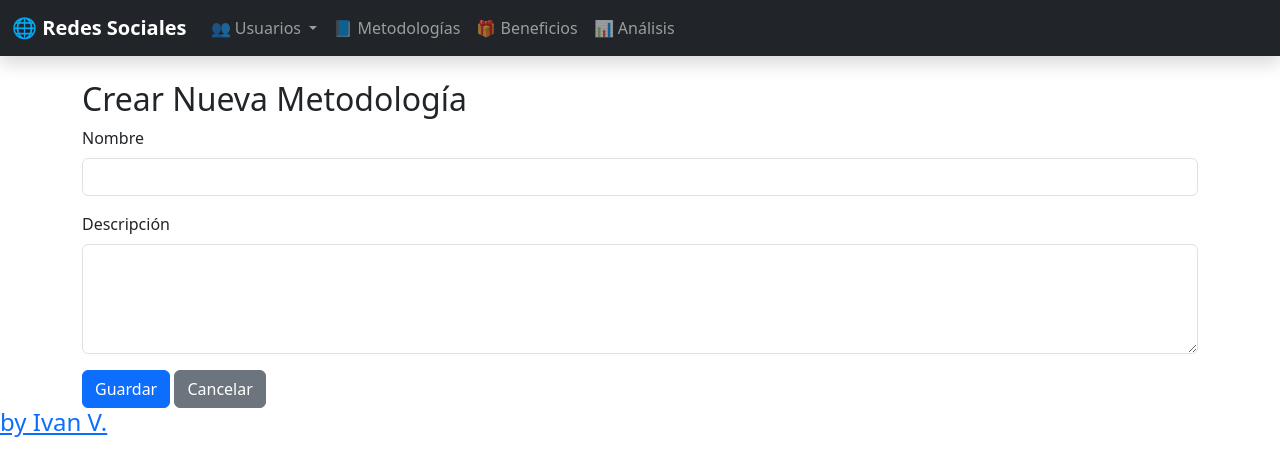
After one commit to Iv4n-0v/Project_Social_MEdi4, a FastAPI app: template templates/new_methodology.html in a window 1280 px wide. The commit adds this page. Shown: the top 476 px of the page. Run offline with FastAPI, Linux system fonts and the light colour scheme; the template is opened without the code that fills it, so the values that code supplies are empty; parts of the project's set-up code (start-up, migrations or seed data) failed here and were passed over.

Commit message:
adding in the methodologies.html

```diff
--- a/templates/methodologies_list.html
+++ b/templates/methodologies_list.html
@@ -4,7 +4,12 @@
 
     <div class="d-flex justify-content-between align-items-center mb-3">
         <h1>Listado de Metodologías</h1>
+
+    <div class="d-flex gap-2">
+        <a href="/methodologies/new" class="btn btn-success">Crear Metodología</a>
         <a href="/" class="btn btn-secondary">Volver al inicio</a>
+    </div>
+</div>
     </div>
 
     <div class="row">
--- /dev/null
+++ b/templates/new_methodology.html
@@ -0,0 +1,24 @@
+{% include 'header.html' %}
+{% include 'navbar.html' %}
+
+<div class="container mt-4">
+    <h2>Crear Nueva Metodología</h2>
+
+    <form action="/methodologies/new" method="post">
+
+        <div class="mb-3">
+            <label class="form-label">Nombre</label>
+            <input type="text" name="name" class="form-control" required>
+        </div>
+
+        <div class="mb-3">
+            <label class="form-label">Descripción</label>
+            <textarea name="description" class="form-control" rows="4"></textarea>
+        </div>
+
+        <button type="submit" class="btn btn-primary">Guardar</button>
+        <a href="/methodologies" class="btn btn-secondary">Cancelar</a>
+    </form>
+</div>
+
+{% include 'footer.html' %}
--- a/templates/user_edit.html
+++ b/templates/user_edit.html
@@ -14,8 +14,6 @@
         <div class="mb-3">
             <label>Tipo</label>
             <select name="type" class="form-select">
-                <option value="admin" {% if user.type == "admin" %}selected{% endif %}>Admin</option>
-                <option value="user" {% if user.type == "user" %}selected{% endif %}>User</option>
             </select>
         </div>
 
```
Also changed, not shown: methodology.py (+27 -2 lines).
